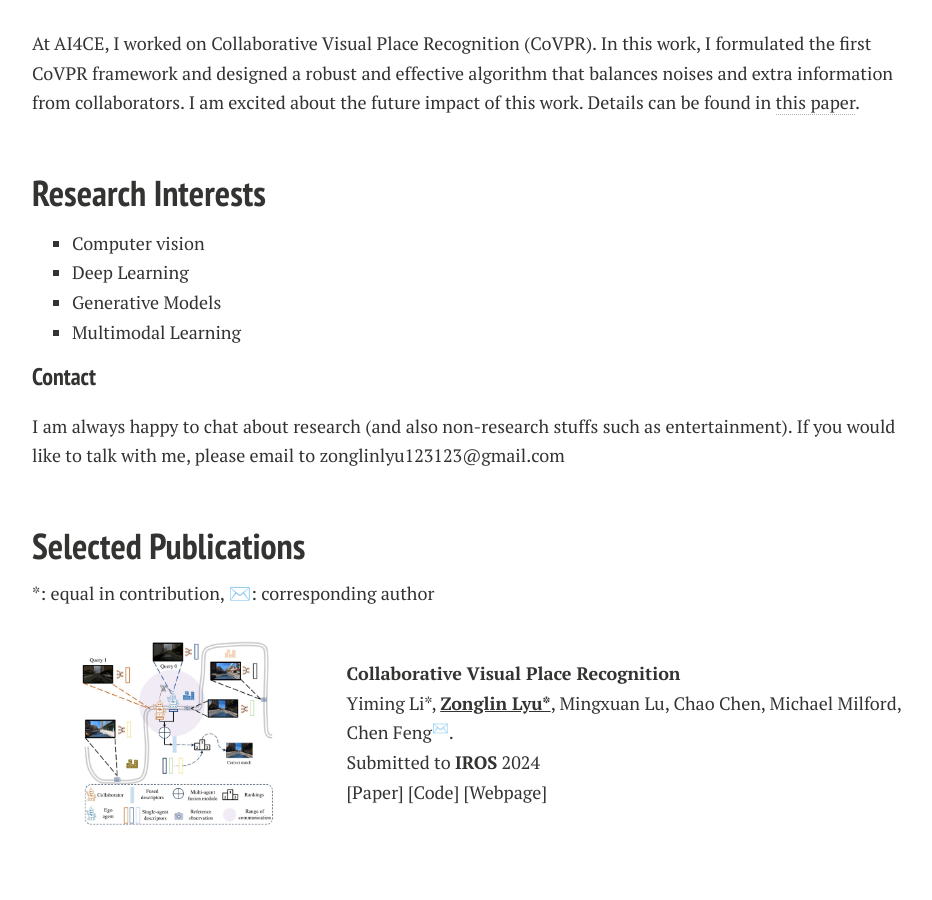
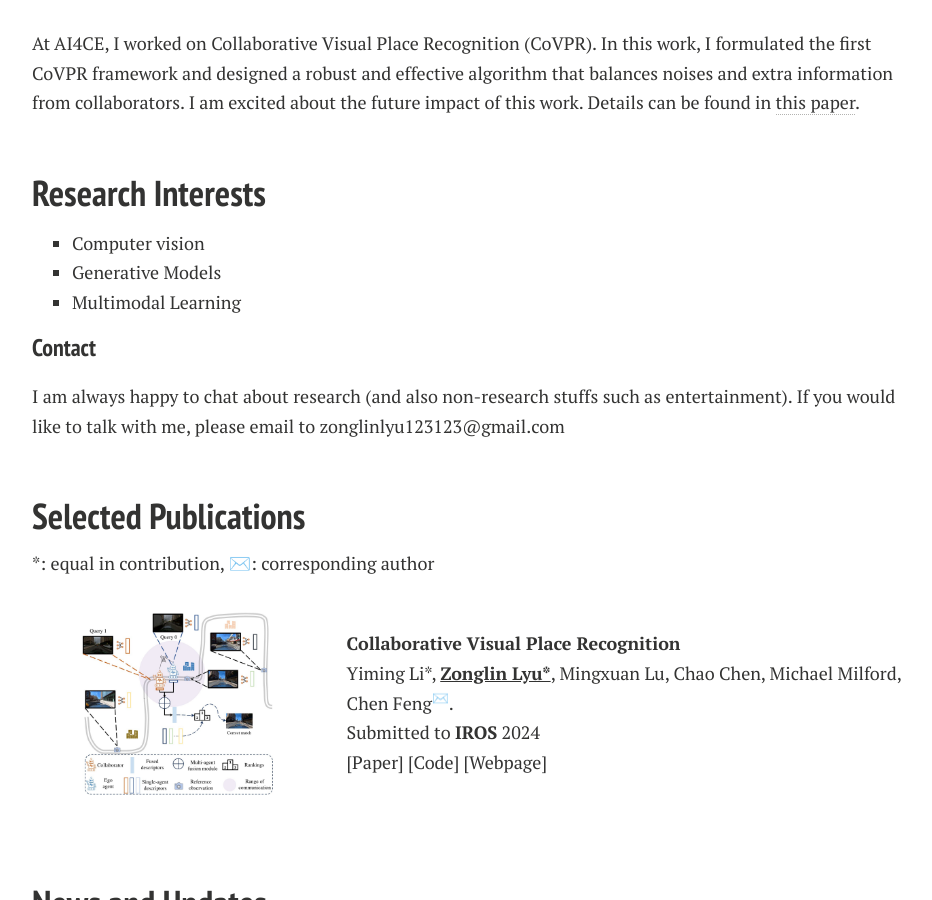
Before and after one commit to ZonglinL/ZonglinL.github.io, a Jekyll site: the page built from index.md, in a window 1280 px wide and 900 px high, scrolled down 407 px. Shown: the whole window, without its empty margins (288-1220 px from the left). Built offline with Jekyll 4.4.1, drawn with Linux system fonts in a browser that asks for light colours; nearby versions of some CDN libraries; comment, search, counter and statistics services are not loaded; a style sheet for code colours, icons or effects is not loaded; our own code applies the rules of GitHub Pages for plain Markdown files.

Commit message:
Update index.md

```diff
--- a/index.md
+++ b/index.md
@@ -22,7 +22,6 @@ At AI4CE, I worked on Collaborative Visual Place Recognition (CoVPR). In this wo
 ## Research Interests
 
 * Computer vision
-* Deep Learning
 * Generative Models
 * Multimodal Learning
 
```
